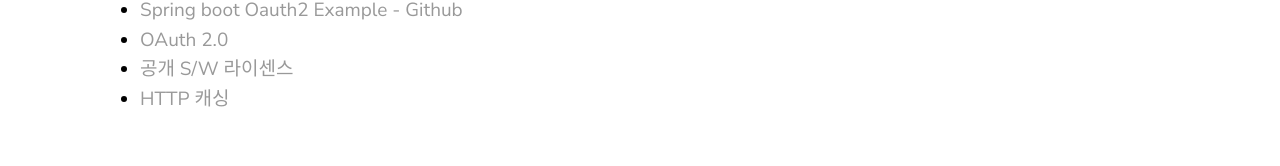
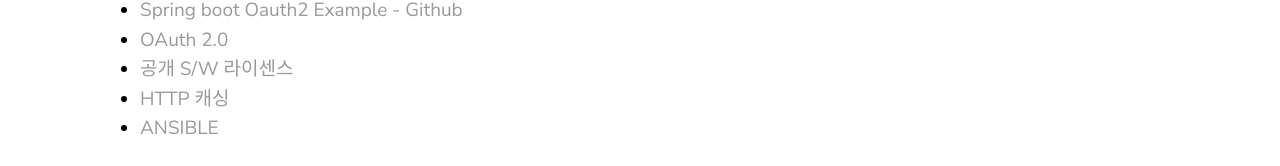
Before and after one commit to yoowonyoung/yoowonyoung.github.io, a Jekyll site: the page built from _posts/2020-02-05-SoftwareEngineering.md, in a window 1280 px wide. Shown: the part 753-919 px from the top of the page. Built offline with Jekyll 4.4.1, drawn with Linux system fonts in a browser that asks for light colours; comment, search, counter and statistics services are not loaded.

Commit message:
Update 2020-02-05-SoftwareEngineering.md

```diff
--- a/_posts/2020-02-05-SoftwareEngineering.md
+++ b/_posts/2020-02-05-SoftwareEngineering.md
@@ -16,3 +16,4 @@
 - [OAuth 2.0](https://terasolunaorg.github.io/guideline/5.4.1.RELEASE/en/Security/OAuth.html)
 - [공개 S/W 라이센스](http://jinyongjeong.github.io/2016/06/01/software_license/)
 - [HTTP 캐싱](https://developers.google.com/web/fundamentals/performance/optimizing-content-efficiency/http-caching?hl=ko)
+- [ANSIBLE](https://brownbears.tistory.com/358)
```
